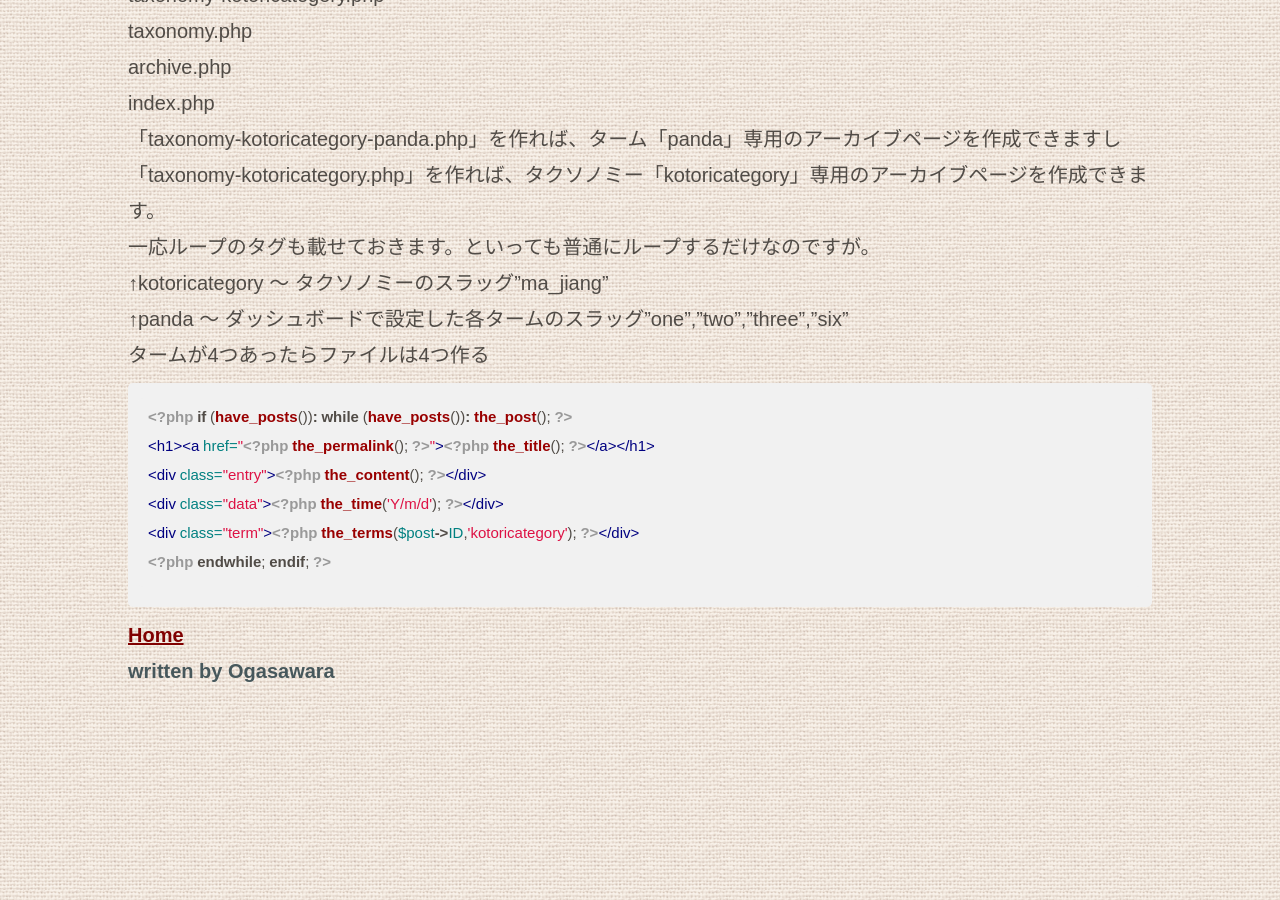
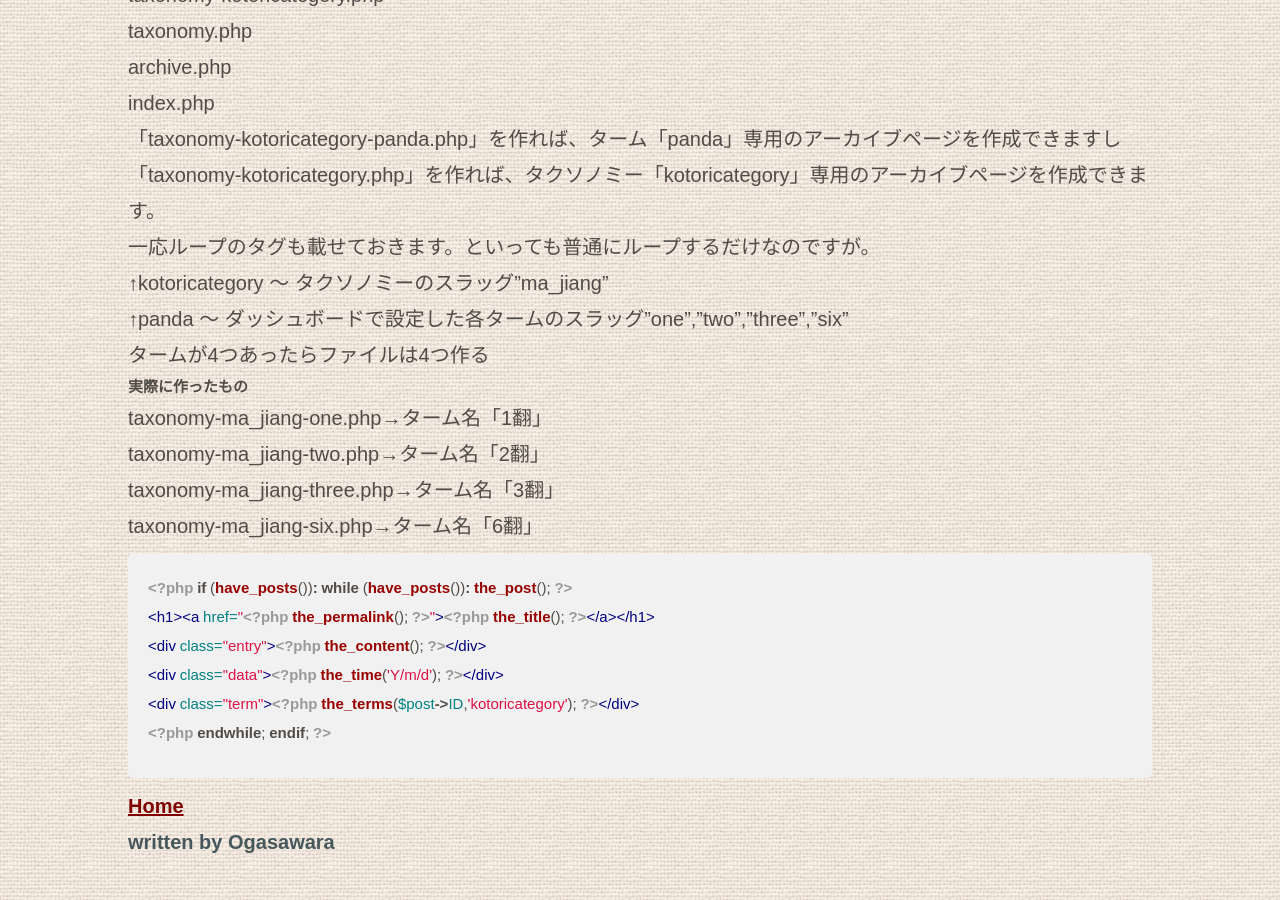
Before and after one commit to satoshiogasawara/satoshiogasawara.github.io, a Jekyll site: the page built from _posts/2017-05-08-title02.md, in a window 1280 px wide and 900 px high, scrolled down 904 px. Built offline with Jekyll 4.4.1, drawn with Linux system fonts in a browser that asks for light colours.

Commit message:
2017/05/11-02

````diff
--- a/_posts/2017-05-08-title02.md
+++ b/_posts/2017-05-08-title02.md
@@ -27,6 +27,13 @@ index.php
 ↑panda ～ ダッシュボードで設定した各タームのスラッグ"one","two","three","six"
 タームが4つあったらファイルは4つ作る
 
+## 実際に作ったもの
+
+taxonomy-ma_jiang-one.php→ターム名「1翻」
+taxonomy-ma_jiang-two.php→ターム名「2翻」
+taxonomy-ma_jiang-three.php→ターム名「3翻」
+taxonomy-ma_jiang-six.php→ターム名「6翻」
+
 
 ```php
 <?php if (have_posts()): while (have_posts()): the_post(); ?>
````
Also changed, not shown: _posts/2017-05-11-title02.md (added, +22 -0 lines), img/wordpress-05.jpg (added).
